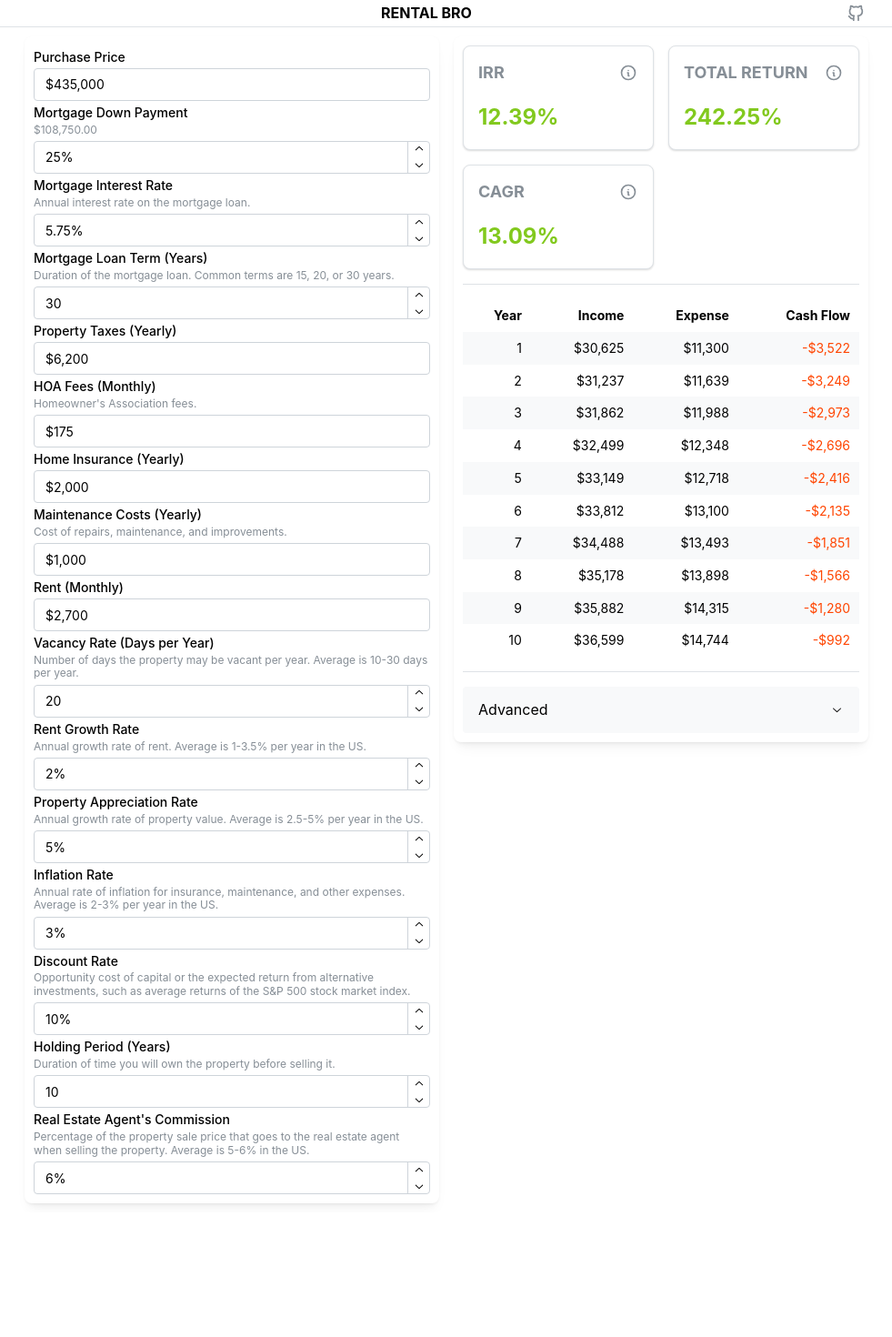
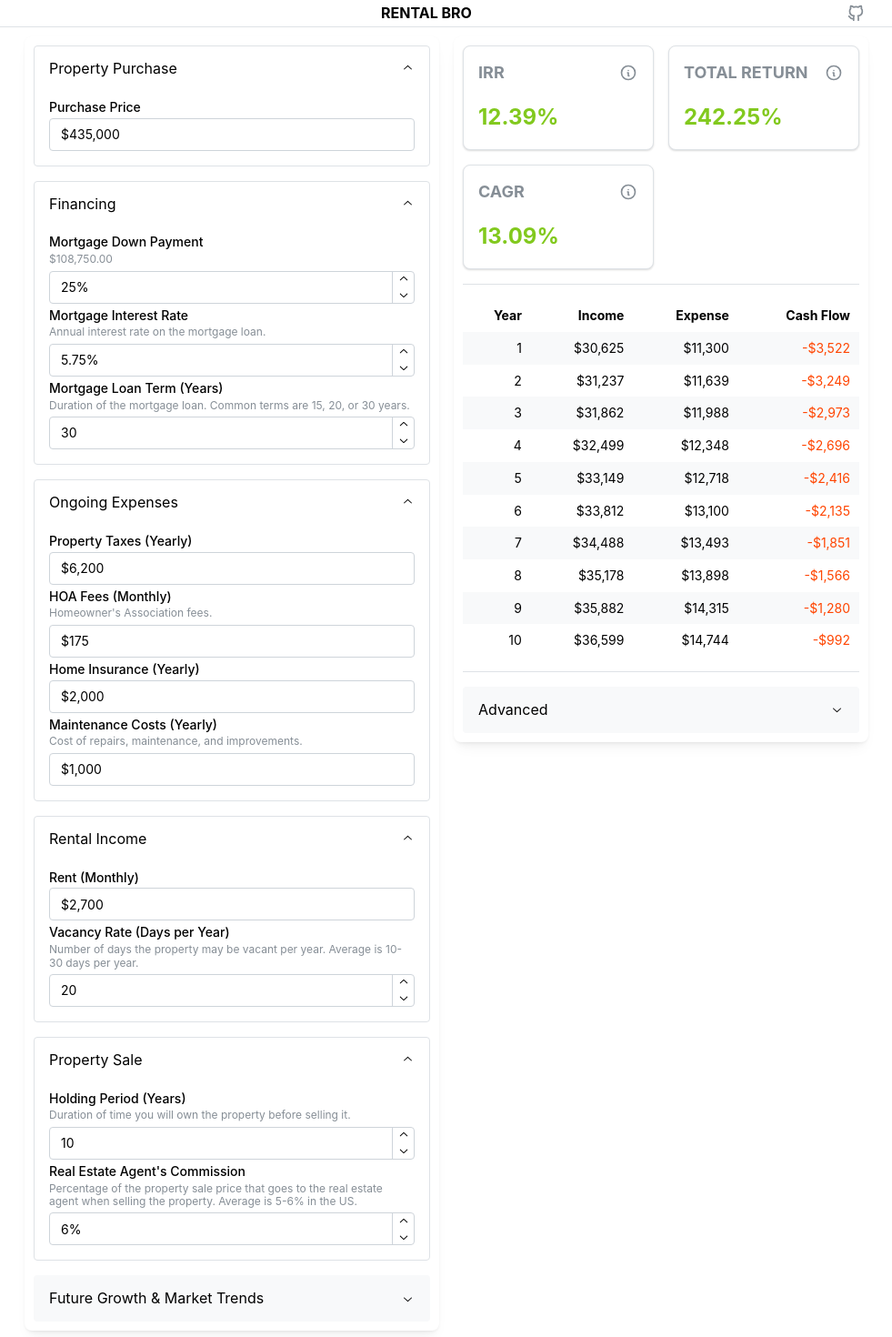
Before and after one commit to kkhimself/rentalbro, a React (Create React App) app: page / in a window 1280 px wide. Shown: the top 1470 px of the page at 91% size, without its empty margins (149-1130 px from the left). Before the commit the page ends 1333 px from the top, so only its background shows below. Built offline with nearby package versions, Linux system fonts and the light colour scheme.

Commit message:
Organized inputs to sections

```diff
--- a/src/components/PropertyVariables.tsx
+++ b/src/components/PropertyVariables.tsx
@@ -1,4 +1,4 @@
-import { NumberInput } from "@mantine/core";
+import { Accordion, NumberInput } from "@mantine/core";
 import { useForm } from "@mantine/form";
 import RentalProperty from "../models/RentalProperty";
 
@@ -61,6 +61,10 @@ export default function PropertyVariables({
 
   return (
     <form>
+      <Accordion variant="separated" multiple defaultValue={["1", "2", "3", "4", "5"]}>
+        <Accordion.Item value="1">
+          <Accordion.Control>Property Purchase</Accordion.Control>
+          <Accordion.Panel>
             <NumberInput
               label="Purchase Price"
               prefix="$"
@@ -69,6 +73,12 @@ export default function PropertyVariables({
               key={form.key("propertyPurchasePrice")}
               {...form.getInputProps("propertyPurchasePrice")}
             />
+          </Accordion.Panel>
+        </Accordion.Item>
+
+        <Accordion.Item value="2">
+          <Accordion.Control>Financing</Accordion.Control>
+          <Accordion.Panel>
             <NumberInput
               label="Mortgage Down Payment"
               description={new Intl.NumberFormat("en-US", {
@@ -101,6 +111,12 @@ export default function PropertyVariables({
               key={form.key("mortgageTerm")}
               {...form.getInputProps("mortgageTerm")}
             />
+          </Accordion.Panel>
+        </Accordion.Item>
+
+        <Accordion.Item value="3">
+          <Accordion.Control>Ongoing Expenses</Accordion.Control>
+          <Accordion.Panel>
             <NumberInput
               label="Property Taxes (Yearly)"
               prefix="$"
@@ -135,6 +151,12 @@ export default function PropertyVariables({
               key={form.key("maintenanceCostsAnnual")}
               {...form.getInputProps("maintenanceCostsAnnual")}
             />
+          </Accordion.Panel>
+        </Accordion.Item>
+
+        <Accordion.Item value="4">
+          <Accordion.Control>Rental Income</Accordion.Control>
+          <Accordion.Panel>
             <NumberInput
               label="Rent (Monthly)"
               prefix="$"
@@ -152,6 +174,37 @@ export default function PropertyVariables({
               key={form.key("averageVacancy")}
               {...form.getInputProps("averageVacancy")}
             />
+          </Accordion.Panel>
+        </Accordion.Item>
+
+        <Accordion.Item value="5">
+          <Accordion.Control>Property Sale</Accordion.Control>
+          <Accordion.Panel>
+            <NumberInput
+              label="Holding Period (Years)"
+              description="Duration of time you will own the property before selling it."
+              min={0}
+              max={50}
+              step={5}
+              key={form.key("holdingPeriod")}
+              {...form.getInputProps("holdingPeriod")}
+            />
+            <NumberInput
+              label="Real Estate Agent's Commission"
+              description="Percentage of the property sale price that goes to the real estate agent when selling the property. Average is 5-6% in the US."
+              suffix="%"
+              min={0}
+              max={25}
+              step={0.5}
+              key={form.key("salesCommissionRate")}
+              {...form.getInputProps("salesCommissionRate")}
+            />
+          </Accordion.Panel>
+        </Accordion.Item>
+
+        <Accordion.Item value="6">
+          <Accordion.Control>Future Growth & Market Trends</Accordion.Control>
+          <Accordion.Panel>
             <NumberInput
               label="Rent Growth Rate"
               description="Annual growth rate of rent. Average is 1-3.5% per year in the US."
@@ -192,25 +245,9 @@ export default function PropertyVariables({
               key={form.key("discountRate")}
               {...form.getInputProps("discountRate")}
             />
-      <NumberInput
-        label="Holding Period (Years)"
-        description="Duration of time you will own the property before selling it."
-        min={0}
-        max={50}
-        step={5}
-        key={form.key("holdingPeriod")}
-        {...form.getInputProps("holdingPeriod")}
-      />
-      <NumberInput
-        label="Real Estate Agent's Commission"
-        description="Percentage of the property sale price that goes to the real estate agent when selling the property. Average is 5-6% in the US."
-        suffix="%"
-        min={0}
-        max={25}
-        step={0.5}
-        key={form.key("salesCommissionRate")}
-        {...form.getInputProps("salesCommissionRate")}
-      />
+          </Accordion.Panel>
+        </Accordion.Item>
+      </Accordion>
     </form>
   );
 }
```
Lines whose indentation alone changed are shown as unchanged.
